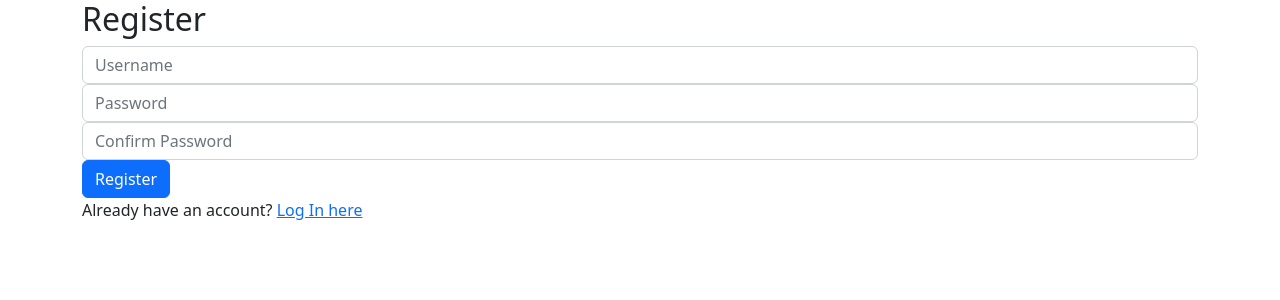
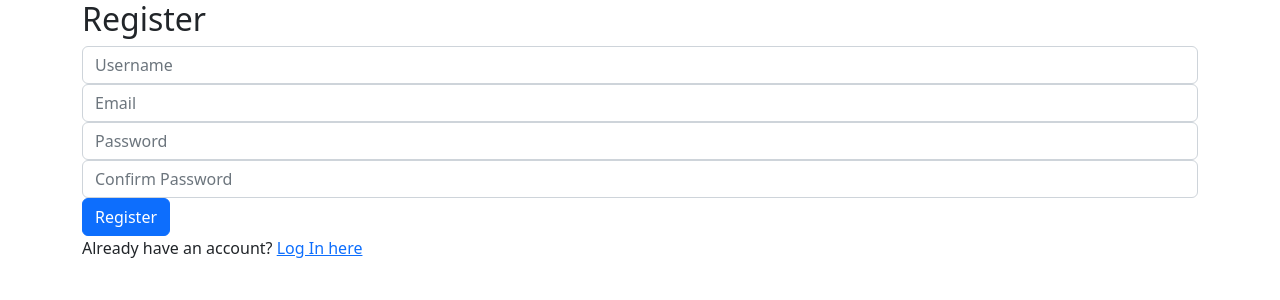
Before and after one commit to The-Metre/Pocket_chords, a Django app: page /register in a window 1280 px wide. Shown: the top 300 px of the page. Run offline with Django 4.2, Linux system fonts and the light colour scheme.

Commit message:
fixed register  view

```diff
--- a/sandbox/chords/templates/chords/register.html
+++ b/sandbox/chords/templates/chords/register.html
@@ -15,6 +15,9 @@
             <input class="form-control" type="text" name="username" placeholder="Username">
         </div>
         <div class="form-group">
+            <input class="form-control" type="email" name="email" placeholder="Email">
+        </div>
+        <div class="form-group">
             <input class="form-control" type="password" name="password" placeholder="Password">
         </div>
         <div class="form-group">
--- a/sandbox/chords/views.py
+++ b/sandbox/chords/views.py
@@ -32,6 +32,14 @@ def login_view(request):
 def register_view(request):
     if request.method == 'POST':
         username = request.POST['username']
+        email = request.POST['email']
+
+        # Check that email is not taken
+        if len(CustomUser.objects.filter(email=email)) != 0:
+            return render(request, 'chords/register.html', {
+                'message': 'Email already taken.'
+            })
+
         # Check that passwords matches
         password = request.POST['password']
         confirm_password = request.POST['confirmation']
@@ -42,7 +50,7 @@ def register_view(request):
 
         # Attempt to create new user
         try:
-            user = CustomUser.objects.create_user(username, password)
+            user = CustomUser.objects.create_user(username=username, email=email, password=password)
             user.save()
         except IntegrityError:
             return render(request, 'chords/register.html', {
@@ -53,7 +61,6 @@ def register_view(request):
     else:
         return render(request, 'chords/register.html')
 
-
 def logout_view(request):
     logout(request)
     return HttpResponseRedirect(reverse('index'))
```
